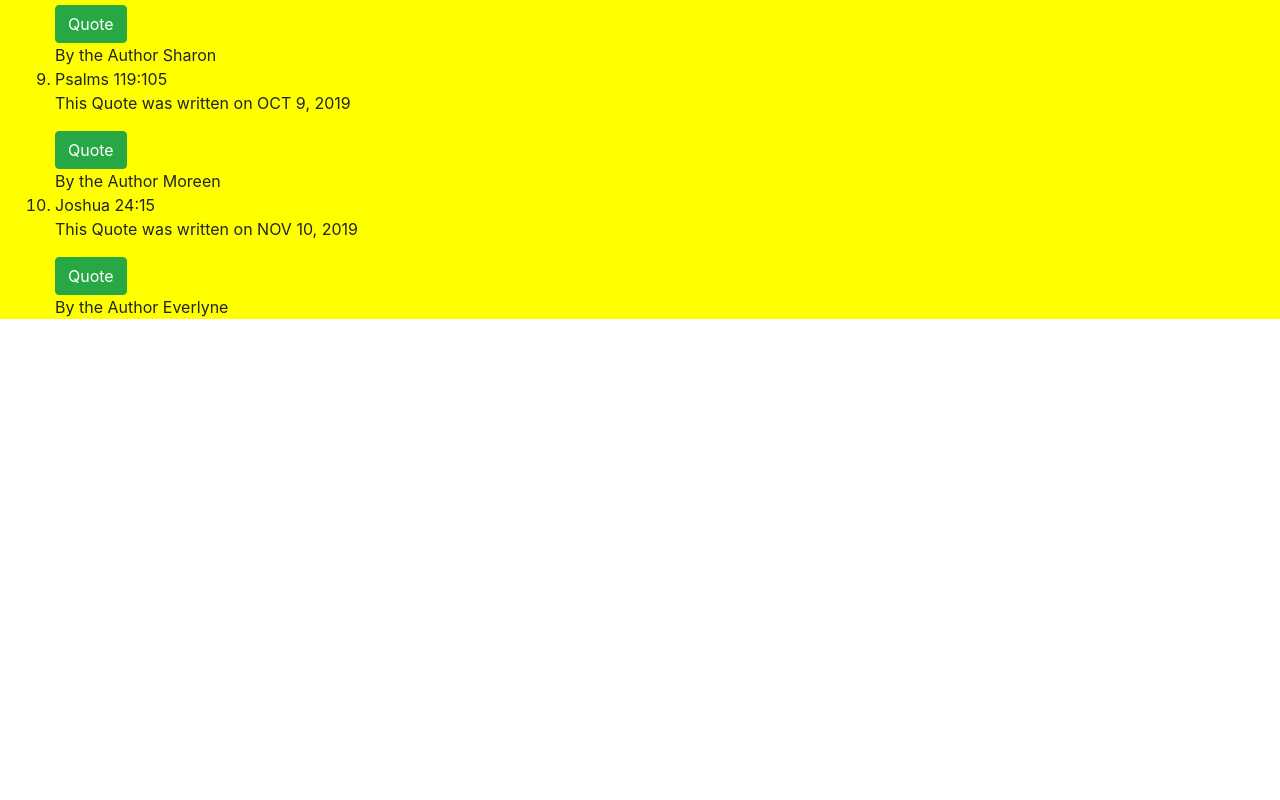
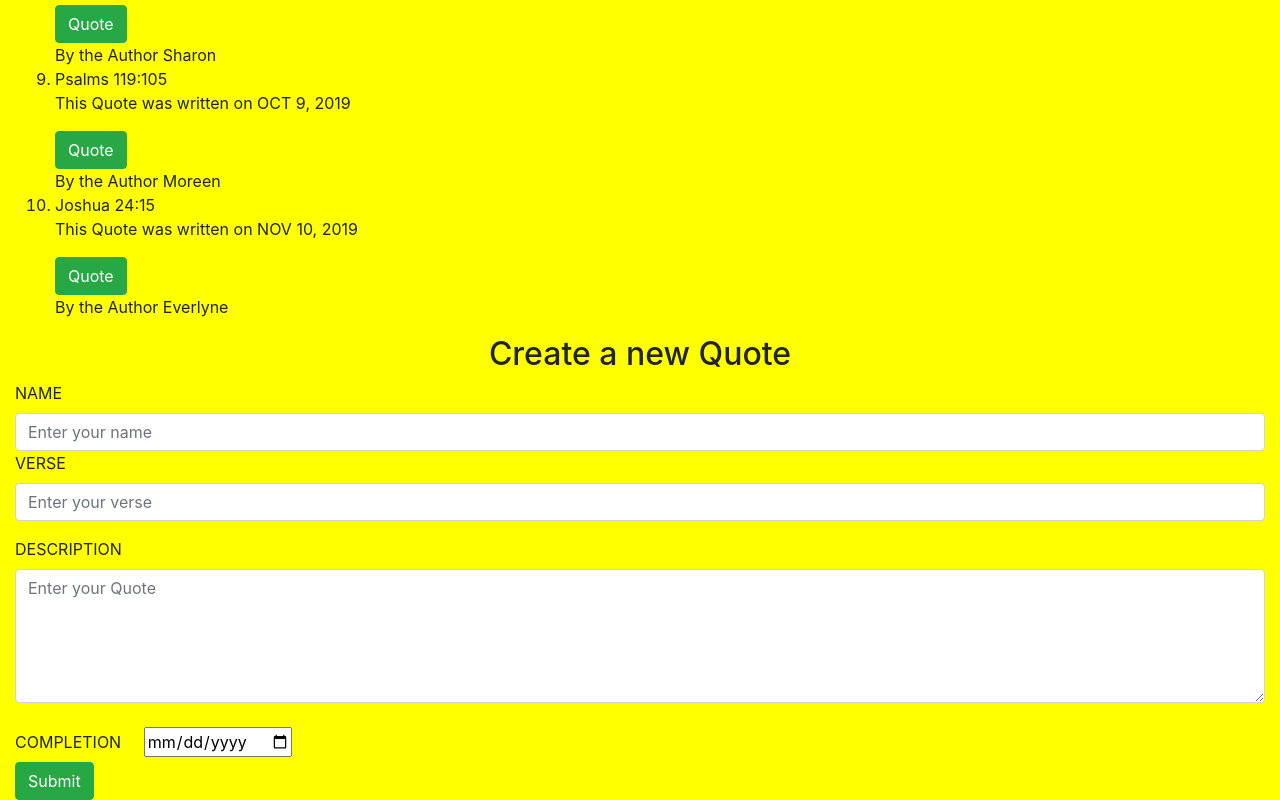
Before and after one commit to BeatriceWambui/grab-quotes, an Angular app: page / in a window 1280 px wide. Shown: the part 1094-1894 px from the top of the page. Before the commit the page ends 1429 px from the top, so only its background shows below. Built offline with nearby package versions, Linux system fonts and the light colour scheme.

Commit message:
create a form

```diff
--- /dev/null
+++ b/src/app/quote-form/quote-form.component.html
@@ -0,0 +1,22 @@
+<div class="form">
+ <h2 class="text-center">Create a new Quote</h2>
+    <div class="form-group">
+        <label for="name">NAME</label>
+        <input type="text" required class="form-control" id="name" placeholder="Enter your name">
+        <label for="id">VERSE</label>
+        <input type="text" id="verse" required class="form-control" placeholder="Enter your verse">
+    </div>
+    <div>
+        <label for="description">DESCRIPTION</label>
+        <textarea class="form-control" id="description" cols="30" rows="5" required placeholder="Enter your Quote"></textarea>
+    </div>
+    <br>
+    <div>
+        <label for="complete">COMPLETION</label> &nbsp; &nbsp;
+        <input type="date" id="complete" required>
+    </div>
+
+    <div>
+            <button class='btn btn-success' (click)='submit'>Submit</button>
+    </div>
+</div>
--- /dev/null
+++ b/src/app/quote-form/quote-form.component.ts
@@ -0,0 +1,15 @@
+import { Component, OnInit } from '@angular/core';
+
+@Component({
+  selector: 'app-quote-form',
+  templateUrl: './quote-form.component.html',
+  styleUrls: ['./quote-form.component.css']
+})
+export class QuoteFormComponent implements OnInit {
+
+  constructor() { }
+
+  ngOnInit() {
+  }
+
+}
--- a/src/app/quote/quote.component.css
+++ b/src/app/quote/quote.component.css
@@ -7,6 +7,6 @@ h1{
 .container-fluid{
     background-color:yellow;
 }
-/* id{
-    font-size:30px;
-} */
+my-form{
+    padding-left:20%;
+}
--- a/src/app/quote/quote.component.html
+++ b/src/app/quote/quote.component.html
@@ -10,8 +10,11 @@
          <app-quote-detail *ngIf='q.showDescription' [quote]='q' (isComplete) = 'quoteDelete($event,i)'></app-quote-detail>
     </li>
 
+</ol>
+<div class="my-form">
+  <app-quote-form></app-quote-form>
 
-</ol>
+</div>
 <!-- <div  *ngFor='let q of allQuotes, let i = index' class="card">
   <div class="card-header">Header</div>
   <div class="card-body"> {{q.id}} <br>
```
Also changed, not shown: src/app/app.module.ts (+7 -2 lines), src/app/quote-detail/quote-detail.component.html (line endings or trailing spaces), src/app/quote-form/quote-form.component.css (added), 1 other file (tests, documents, lock files or other folders).
